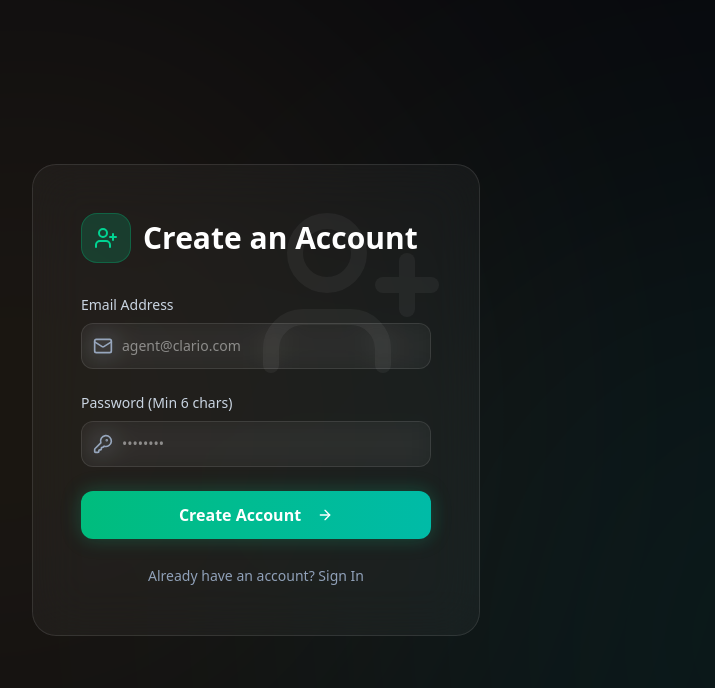
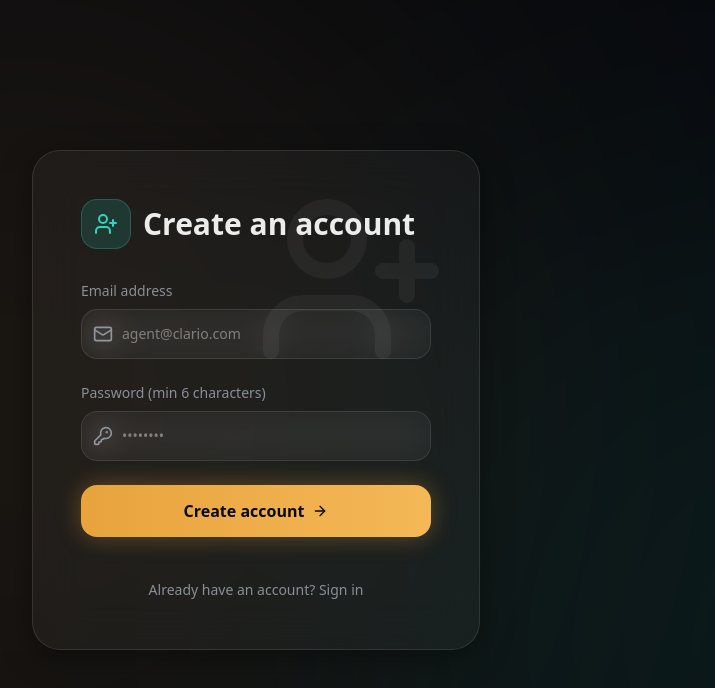
Before and after one commit to RanugaVW/Clario-multiAgent-triage-micro-services, a Next.js app in the folder frontend/: page /register in a window 1280 px wide. Shown: the top 688 px of the page, without its empty margins (384-1099 px from the left). Built offline with nearby package versions, Linux system fonts and the light colour scheme; no server answers.

Commit message:
style: rebuild register page on glass primitives and gold/teal palette

```diff
--- a/frontend/src/app/register/page.tsx
+++ b/frontend/src/app/register/page.tsx
@@ -2,9 +2,9 @@
 
 import { useState } from 'react';
 import { supabase } from '../../lib/supabase';
-import { useRouter } from 'next/navigation';
-import { Shield, KeyRound, Mail, ArrowRight, UserPlus } from 'lucide-react';
+import { Mail, KeyRound, ArrowRight, UserPlus } from 'lucide-react';
 import Link from 'next/link';
+import { GlassPanel, GlassButton, GlassInput } from '../../components/ui';
 
 export default function Register() {
   const [email, setEmail] = useState('');
@@ -36,88 +36,84 @@ export default function Register() {
 
   return (
     <main className="min-h-screen flex items-center justify-center p-4">
-      <div className="glass-panel p-8 sm:p-12 rounded-3xl w-full max-w-md animate-fade-in relative overflow-hidden">
+      <GlassPanel tier={1} className="p-8 sm:p-12 w-full max-w-md animate-fade-in relative overflow-hidden">
         <div className="absolute top-0 right-0 p-8 opacity-5">
           <UserPlus className="w-48 h-48" />
         </div>
 
         <div className="relative z-10">
           <div className="flex items-center space-x-3 mb-8">
-            <div className="bg-emerald-500/20 p-3 rounded-2xl border border-emerald-500/30">
-              <UserPlus className="text-emerald-400 w-6 h-6" />
+            <div className="bg-[#2DD4BF]/15 p-3 rounded-2xl border border-[#2DD4BF]/25">
+              <UserPlus className="text-[#2DD4BF] w-6 h-6" />
             </div>
-            <h1 className="text-3xl font-bold text-white">Create an Account</h1>
+            <h1 className="text-3xl font-bold text-[#ECECEC]">Create an account</h1>
           </div>
 
           {success ? (
-            <div className="bg-emerald-500/10 border border-emerald-500/30 text-emerald-400 p-6 rounded-2xl text-center">
-              <h2 className="text-lg font-semibold mb-2">Registration Successful!</h2>
-              <p className="text-sm mb-6">Please check your email to confirm your account before logging in.</p>
-              <Link href="/login" className="text-emerald-300 hover:text-emerald-200 font-medium underline">
-                Return to Login
+            <div className="bg-[#2DD4BF]/10 border border-[#2DD4BF]/30 text-[#2DD4BF] p-6 rounded-2xl text-center">
+              <h2 className="text-lg font-semibold mb-2">Check your email</h2>
+              <p className="text-sm mb-6">We sent you a confirmation link. Confirm your address, then sign in.</p>
+              <Link href="/login" className="text-[#2DD4BF] hover:text-[#5eead4] font-medium underline">
+                Return to sign in
               </Link>
             </div>
           ) : (
             <form onSubmit={handleRegister} className="space-y-6">
               {error && (
-                <div className="bg-red-500/10 border border-red-500/30 text-red-400 text-sm p-3 rounded-xl">
+                <div className="bg-[#FB7185]/10 border border-[#FB7185]/30 text-[#FB7185] text-sm p-3 rounded-xl">
                   {error}
                 </div>
               )}
 
               <div>
-                <label className="block text-sm font-medium text-slate-300 mb-2">Email Address</label>
+                <label className="block text-sm font-medium text-[#8A8F98] mb-2">Email address</label>
                 <div className="relative">
                   <div className="absolute inset-y-0 left-0 pl-3 flex items-center pointer-events-none">
-                    <Mail className="h-5 w-5 text-slate-400" />
+                    <Mail className="h-5 w-5 text-[#8A8F98]" />
                   </div>
-                  <input
+                  <GlassInput
                     type="email"
                     required
                     value={email}
                     onChange={(e) => setEmail(e.target.value)}
-                    className="glass-input w-full pl-10 pr-4 py-3 rounded-xl text-sm"
+                    className="pl-10"
                     placeholder="agent@clario.com"
                   />
                 </div>
               </div>
 
               <div>
-                <label className="block text-sm font-medium text-slate-300 mb-2">Password (Min 6 chars)</label>
+                <label className="block text-sm font-medium text-[#8A8F98] mb-2">Password (min 6 characters)</label>
                 <div className="relative">
                   <div className="absolute inset-y-0 left-0 pl-3 flex items-center pointer-events-none">
-                    <KeyRound className="h-5 w-5 text-slate-400" />
+                    <KeyRound className="h-5 w-5 text-[#8A8F98]" />
                   </div>
-                  <input
+                  <GlassInput
                     type="password"
                     required
                     minLength={6}
                     value={password}
                     onChange={(e) => setPassword(e.target.value)}
-                    className="glass-input w-full pl-10 pr-4 py-3 rounded-xl text-sm"
+                    className="pl-10"
                     placeholder="••••••••"
                   />
                 </div>
               </div>
 
-              <button
-                type="submit"
-                disabled={loading}
-                className="w-full bg-gradient-to-r from-emerald-500 to-teal-500 hover:from-emerald-400 hover:to-teal-400 text-white font-semibold py-3 px-6 rounded-xl transition-all duration-300 shadow-[0_0_20px_rgba(16,185,129,0.3)] hover:shadow-[0_0_30px_rgba(16,185,129,0.5)] flex items-center justify-center space-x-2 disabled:opacity-50"
-              >
-                <span>{loading ? 'Registering...' : 'Create Account'}</span>
-                {!loading && <ArrowRight className="w-4 h-4 ml-2" />}
-              </button>
+              <GlassButton type="submit" variant="primary" disabled={loading} className="w-full">
+                <span>{loading ? 'Creating account…' : 'Create account'}</span>
+                {!loading && <ArrowRight className="w-4 h-4" />}
+              </GlassButton>
 
               <div className="text-center mt-4">
-                <Link href="/login" className="text-sm text-slate-400 hover:text-white transition-colors">
-                  Already have an account? Sign In
+                <Link href="/login" className="text-sm text-[#8A8F98] hover:text-[#ECECEC] transition-colors">
+                  Already have an account? Sign in
                 </Link>
               </div>
             </form>
           )}
         </div>
-      </div>
+      </GlassPanel>
     </main>
   );
 }
```
